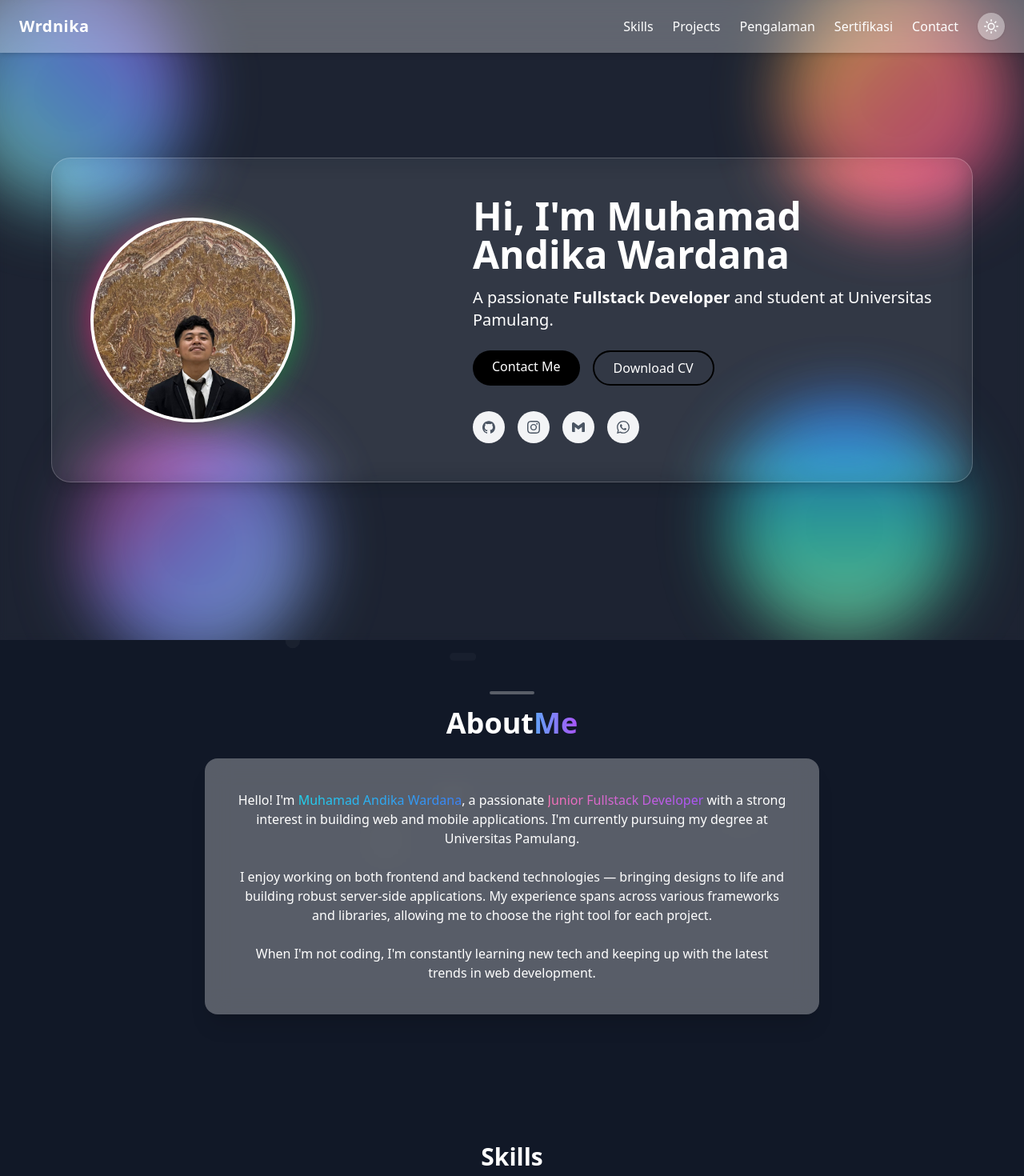
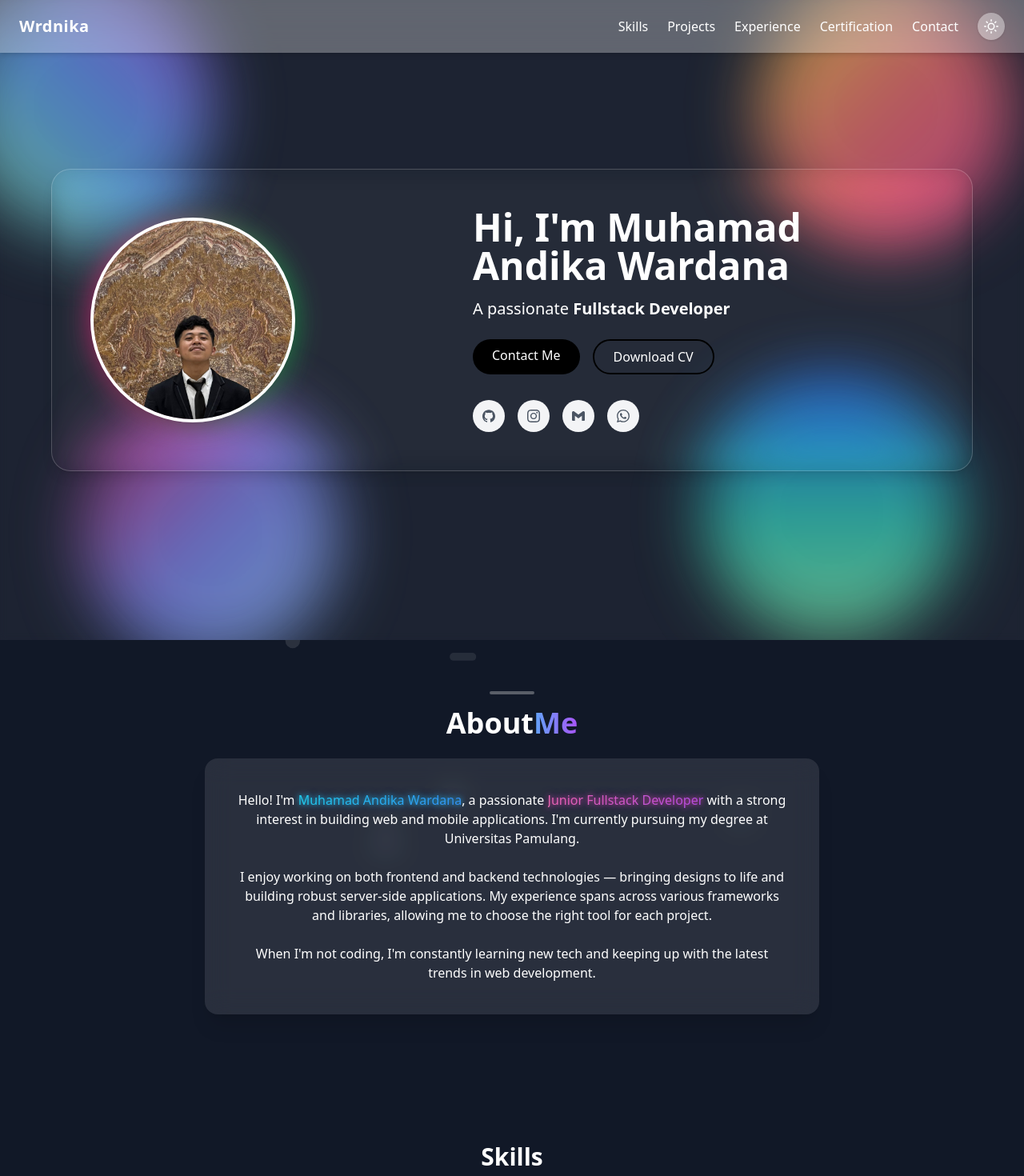
Before and after one commit to wrdnika/web-portfolio-wrdnika, a React (Vite) app: page / in a window 1280 px wide. Shown: the top 1470 px of the page at 80% size. Built offline with nearby package versions, Linux system fonts and the light colour scheme.

Commit message:
style: minor adjust styling

```diff
--- a/src/components/About.jsx
+++ b/src/components/About.jsx
@@ -47,7 +47,7 @@ const About = () => {
         {[...Array(6)].map((_, i) => (
           <motion.div
             key={i}
-            className="absolute rounded-full bg-white/10"
+            className="absolute rounded-full bg-white/30"
             style={{
               width: Math.random() * 30 + 10,
               height: Math.random() * 30 + 10,
@@ -112,19 +112,19 @@ const About = () => {
       {/* Card Glassmorphism with Tilt Effect */}
       <Tilt
         className="cursor-pointer mx-auto"
-        tiltMaxAngleX={5}
-        tiltMaxAngleY={5}
+        tiltMaxAngleX={10}
+        tiltMaxAngleY={10}
         perspective={1000}
         transitionSpeed={1500}
         scale={1.02}
         glareEnable={true}
-        glareMaxOpacity={0.65}
+        glareMaxOpacity={0.35}
         glareBorderRadius="20px"
         glareColor="#ffffff"
         glarePosition="all"
       >
         <motion.div
-          className="bg-white/30 dark:bg-white/10 backdrop-blur-lg rounded-2xl shadow-xl p-6 md:p-10 text-sm md:text-base leading-relaxed"
+          className="bg-white/10 dark:bg-white/10 backdrop-blur-lg rounded-2xl shadow-xl p-6 md:p-10 text-sm md:text-base leading-relaxed"
           variants={{
             hidden: { opacity: 0, y: 30 },
             visible: {
@@ -145,6 +145,10 @@ const About = () => {
               whileInView={{ opacity: 1, scale: 1 }}
               transition={{ duration: 0.4, delay: 1.2 }}
               viewport={{ once: true }}
+              style={{
+                textShadow:
+                  "0 0 6px rgba(34,211,238,0.8), 0 0 12px rgba(59,130,246,0.6)",
+              }}
             >
               Muhamad Andika Wardana
             </motion.span>
@@ -155,6 +159,10 @@ const About = () => {
               whileInView={{ opacity: 1, scale: 1 }}
               transition={{ duration: 0.4, delay: 1.4 }}
               viewport={{ once: true }}
+              style={{
+                textShadow:
+                  "0 0 6px rgba(236,72,153,0.8), 0 0 12px rgba(147,51,234,0.6)",
+              }}
             >
               Junior Fullstack Developer
             </motion.span>{" "}
--- a/src/components/Certification.jsx
+++ b/src/components/Certification.jsx
@@ -28,7 +28,9 @@ const Certification = () => {
       viewport={{ once: true }}
       variants={sectionVariant}
     >
-      <h2 className="text-3xl font-semibold mb-10 text-center">Sertifikasi</h2>
+      <h2 className="text-3xl font-semibold mb-10 text-center">
+        Certification
+      </h2>
 
       <div className="grid gap-6 max-w-4xl mx-auto px-4">
         {[
--- a/src/components/Hero.jsx
+++ b/src/components/Hero.jsx
@@ -13,22 +13,22 @@ const Aurora = () => {
   return (
     <div className="absolute inset-0 overflow-hidden -z-10">
       <motion.div
-        className="absolute top-0 -left-4 w-72 h-72 rounded-full filter blur-2xl opacity-70 dark:opacity-30 mix-blend-multiply dark:mix-blend-hard-light bg-gradient-to-tr from-green-300 via-blue-400 to-purple-500"
+        className="absolute top-0 -left-4 w-80 h-80 rounded-full filter blur-2xl opacity-70 dark:opacity-30 mix-blend-multiply dark:mix-blend-hard-light bg-gradient-to-tr from-green-300 via-blue-400 to-purple-500"
         animate={{ x: [0, 40, -40, 0], y: [0, 30, -30, 0] }}
         transition={blobTransition}
       />
       <motion.div
-        className="absolute top-0 -right-4 w-72 h-72 rounded-full filter blur-2xl opacity-70 dark:opacity-30 mix-blend-multiply dark:mix-blend-hard-light bg-gradient-to-br from-yellow-300 via-red-400 to-pink-500"
+        className="absolute top-0 -right-4 w-80 h-80 rounded-full filter blur-2xl opacity-70 dark:opacity-30 mix-blend-multiply dark:mix-blend-hard-light bg-gradient-to-br from-yellow-300 via-red-400 to-pink-500"
         animate={{ x: [0, -40, 40, 0], y: [0, -30, 30, 0] }}
         transition={{ ...blobTransition, delay: 2 }}
       />
       <motion.div
-        className="absolute -bottom-0 left-20 w-72 h-72 rounded-full filter blur-2xl opacity-70 dark:opacity-30 mix-blend-multiply dark:mix-blend-hard-light bg-gradient-to-tl from-blue-300 via-indigo-400 to-pink-600"
+        className="absolute -bottom-0 left-20 w-80 h-80 rounded-full filter blur-2xl opacity-70 dark:opacity-30 mix-blend-multiply dark:mix-blend-hard-light bg-gradient-to-tl from-blue-300 via-indigo-400 to-pink-600"
         animate={{ x: [0, 30, -30, 0], y: [0, 35, -35, 0] }}
         transition={{ ...blobTransition, delay: 4 }}
       />
       <motion.div
-        className="absolute -bottom-0 right-20 w-72 h-72 rounded-full filter blur-2xl opacity-70 dark:opacity-30 mix-blend-multiply dark:mix-blend-hard-light bg-gradient-to-t from-green-300 via-teal-400 to-blue-600"
+        className="absolute -bottom-0 right-20 w-80 h-80 rounded-full filter blur-2xl opacity-70 dark:opacity-30 mix-blend-multiply dark:mix-blend-hard-light bg-gradient-to-t from-green-300 via-teal-400 to-blue-600"
         animate={{ x: [0, -30, 30, 0], y: [0, -35, 35, 0] }}
         transition={{ ...blobTransition, delay: 6 }}
       />
@@ -84,7 +84,7 @@ const Hero = () => {
       <Aurora />
 
       {/* Glassmorphism Card */}
-      <div className="z-10 w-full max-w-6xl mx-auto flex flex-col md:flex-row items-center justify-between gap-10 backdrop-blur-lg bg-white/5 dark:bg-black/20 rounded-3xl p-8 md:p-12 shadow-lg border border-white/20 dark:border-white/10">
+      <div className="z-10 w-full max-w-6xl mx-auto flex flex-col md:flex-row items-center justify-between gap-10 backdrop-blur-lg bg-black/5 dark:bg-black/20 rounded-3xl p-8 md:p-12 shadow-lg border border-white/20 dark:border-white/10">
         {/* Profile Image */}
         <div className="transform transition-all duration-700 hover:scale-105">
           <ProfileImage />
@@ -104,8 +104,7 @@ const Hero = () => {
             </h1>
             <p className="text-lg md:text-xl mb-6">
               A passionate{" "}
-              <span className="font-semibold">Fullstack Developer</span> and
-              student at Universitas Pamulang.
+              <span className="font-semibold">Fullstack Developer</span>
             </p>
 
             <div className="flex flex-col md:flex-row gap-4 justify-center md:justify-start">
--- a/src/components/Navbar.jsx
+++ b/src/components/Navbar.jsx
@@ -6,8 +6,8 @@ const Navbar = ({ darkMode, toggleDarkMode }) => {
   const navItems = [
     { href: "#skills", label: "Skills" },
     { href: "#projects", label: "Projects" },
-    { href: "#experience", label: "Pengalaman" },
-    { href: "#certification", label: "Sertifikasi" },
+    { href: "#experience", label: "Experience" },
+    { href: "#certification", label: "Certification" },
     { href: "#contact", label: "Contact" },
   ];
 
--- a/src/components/Skills.jsx
+++ b/src/components/Skills.jsx
@@ -79,7 +79,7 @@ const Skills = () => {
       <div className="mb-10 text-center">
         <h3 className="text-xl font-semibold mb-2">Tools</h3>
         <p className="text-gray-600 dark:text-gray-400">
-          MS Word, Excel, Spreadsheet, Trello
+          MS Word, Excel, Spreadsheet, Trello, Canva, Figma
         </p>
       </div>
 
@@ -94,10 +94,17 @@ const Skills = () => {
         {techStackIcons.map(({ icon, name }, i) => (
           <Tilt
             key={name}
+            className="cursor-pointer mx-auto"
+            tiltMaxAngleX={15}
+            tiltMaxAngleY={15}
+            perspective={1000}
+            transitionSpeed={1500}
+            scale={1.02}
             glareEnable={true}
-            glareMaxOpacity={0.2}
+            glareMaxOpacity={0.35}
             glareBorderRadius="20px"
-            scale={1.05}
+            glareColor="#ffffff"
+            glarePosition="all"
           >
             <motion.div
               custom={i}
```
